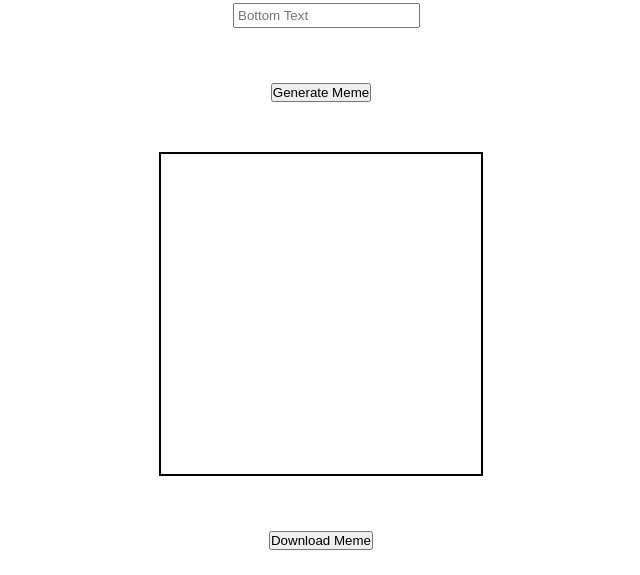
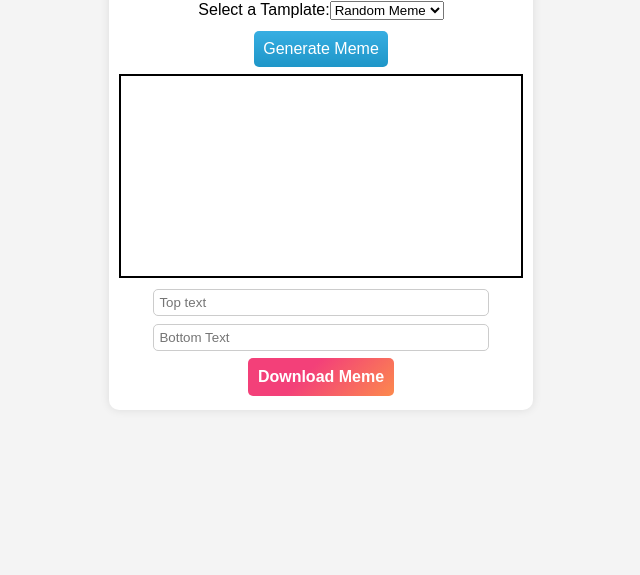
Before and after one commit to amankureshi/meme-generator, a plain HTML site: page index.html in a window 1280 px wide. Shown: the part 225-800 px from the top of the page, without its empty margins (319-959 px from the left). Drawn offline with Linux system fonts and the light colour scheme; no server answers.

Commit message:
css apply

```diff
--- a/index.html
+++ b/index.html
@@ -20,15 +20,17 @@
                 <option value="">Random Meme</option>
             </select>
         </div>
-        <div class="input-div">
-            <input id="topText" class="topText" type="text" placeholder="Top text"></input>
-            <input id="bottomText" class="bottomText" type="text" placeholder="Bottom Text"></input>
-        </div>
+
         <button id="generateBtn">Generate Meme</button>
         <div class="meme-canvas">
             <canvas id="memeCanvas"></canvas>
         </div>
+
+        <input id="topText" class="topText" type="text" placeholder="Top text"></input>
+        <input id="bottomText" class="bottomText" type="text" placeholder="Bottom Text"></input>
+
         <button id="download-btn">Download Meme</button>
+    </div>
     </div>
 
     <script src="script.js"></script>
--- a/script.js
+++ b/script.js
@@ -57,7 +57,7 @@ function drawText() {
   ctx.font = "40px Impact";
   ctx.fillStyle = "white";
   ctx.strokeStyle = "black";
-  ctx.lineWidth = 4;
+  ctx.lineWidth = 1;
   ctx.textAlign = "center";
 
   //Top-text
--- a/style.css
+++ b/style.css
@@ -5,12 +5,26 @@
 
 body {
     font-family: Arial, Helvetica, sans-serif;
+    min-height: 100vh;
+    display: grid;
+    place-items: center;
+    background-color: #f4f4f4;
 }
 
 .container {
-    min-height: 100vh;
+    max-width: 600px;
+    min-height: 450px;
+    margin: 0 auto;
+    padding: 20px;
+    background: #fff;
+    border-radius: 10px;
+    box-shadow: 0 0 10px rgba(0, 0, 0, 0.1);
+    background-color: white;
     display: grid;
     place-items: center;
+    padding: 10px;
+    margin: 10px;
+    border-radius: 10px;
 }
 
 .input-div {
@@ -21,16 +35,55 @@ body {
     padding: 5px;
 }
 
-.input-div input {
-    padding: 3px;
+input {
+    width: 80%;
+    padding: 5px;
+    border-radius: 5px;
+    border: 1px solid #ccc;
 }
 
 .meme-canvas #memeCanvas {
     border: 2px double black;
-    max-width: 20rem;
-    min-height: 20rem;
+    width: 25rem;
 }
 
 .tamplate-container {
     display: flex;
+    padding: 3px;
 }
+
+#generateBtn {
+    background-image: linear-gradient(-180deg, #37AEE2 0%, #1E96C8 100%);
+    border-radius: 5px;
+    box-sizing: border-box;
+    color: #FFFFFF;
+    display: flex;
+    font-size: 1rem;
+    justify-content: center;
+    padding: 9px;
+    text-decoration: none;
+    border: 0;
+    cursor: pointer;
+    user-select: none;
+    -webkit-user-select: none;
+    touch-action: manipulation;
+}
+
+#generateBtn:hover {
+    background-image: linear-gradient(-180deg, #1D95C9 0%, #17759C 100%);
+}
+
+#download-btn {
+    all: unset;
+    padding: 10px;
+    background-image: linear-gradient(135deg, #f34079 40%, #fc894d);
+    color: white;
+    font-weight: 600;
+    border-radius: 5px;
+    cursor: pointer;
+}
+
+
+#download-btn:hover {
+    box-shadow: rgba(0, 0, 0, 0.4) 0px 2px 4px, rgba(0, 0, 0, 0.3) 0px 7px 13px -3px, rgba(0, 0, 0, 0.2) 0px -3px 0px inset;
+}
```
